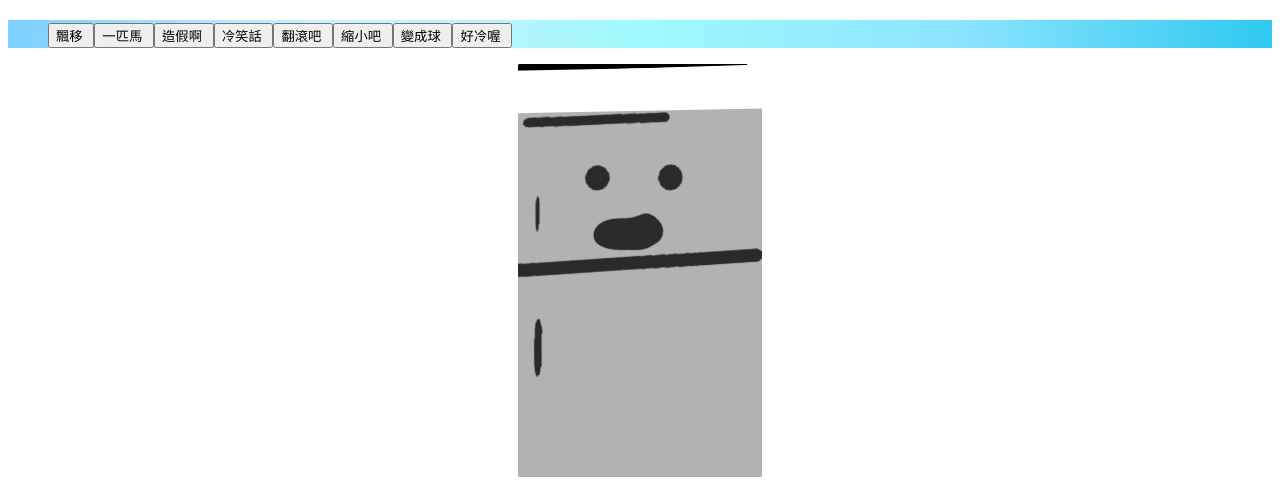
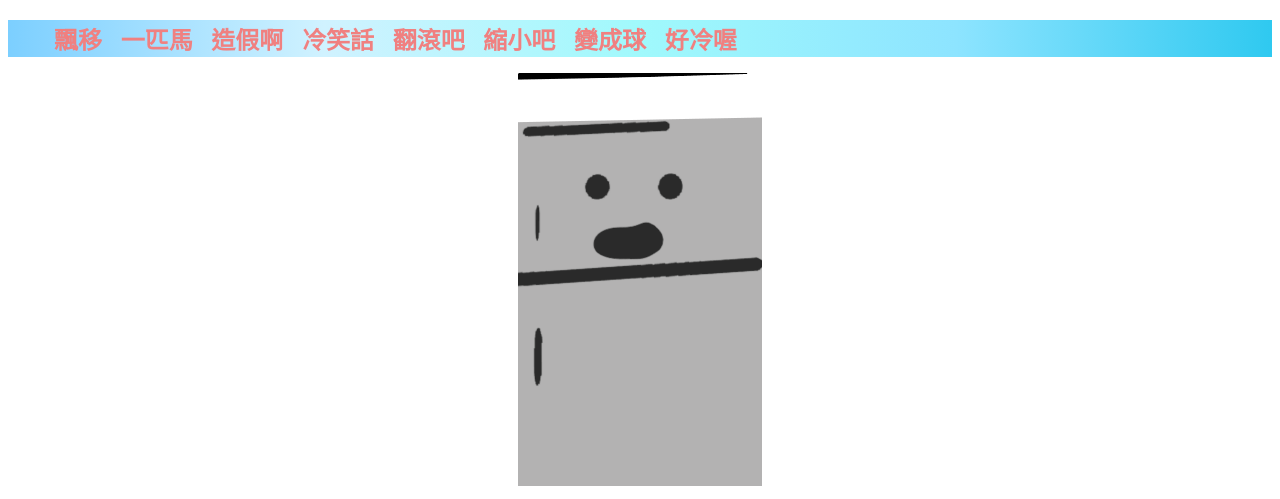
Before and after one commit to hiphop200199/hiphop200199.github.io, a plain HTML site: page interact.html in a window 1280 px wide. Shown: the part 119-618 px from the top of the page. Drawn offline with Linux system fonts and the light colour scheme.

Commit message:
Update style.css

```diff
--- a/style.css
+++ b/style.css
@@ -71,12 +71,14 @@ h2{
     flex-direction: row;
     justify-content: flex-start;
 }
-.actionlist li{
+.actionlist button{
    color: lightcoral;
    font-size: 24px;
    font-weight:700;
+   border: none;
+   background-color: transparent;
 }
-.actionlist li:hover{
+.actionlist button:hover{
     background-color: rgb(247, 250, 70);
     transition: 1s;
 }
```
